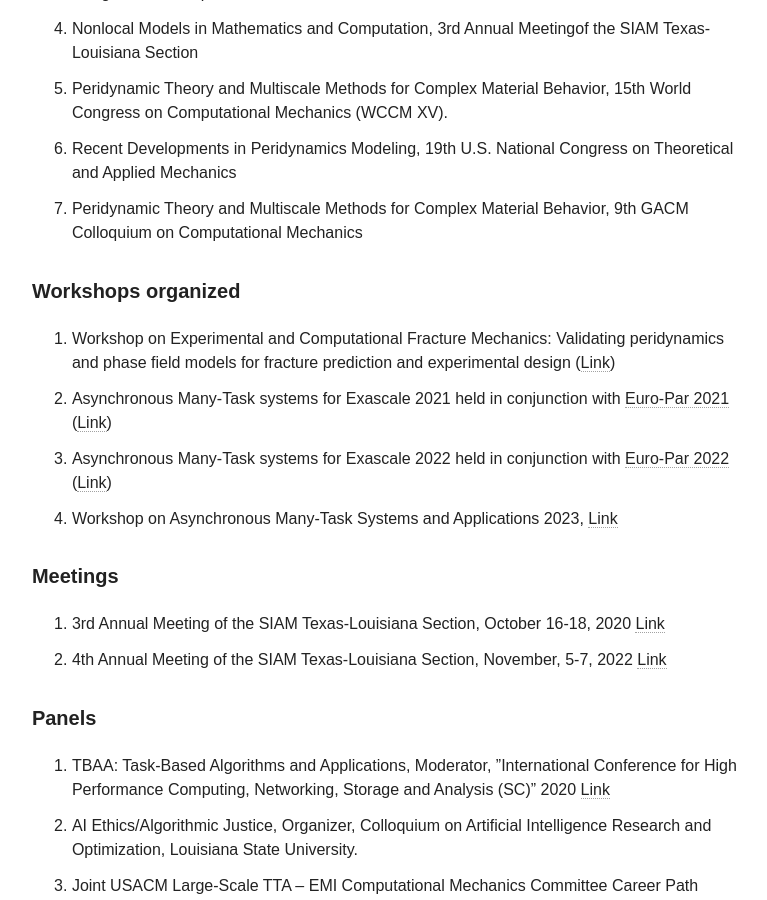
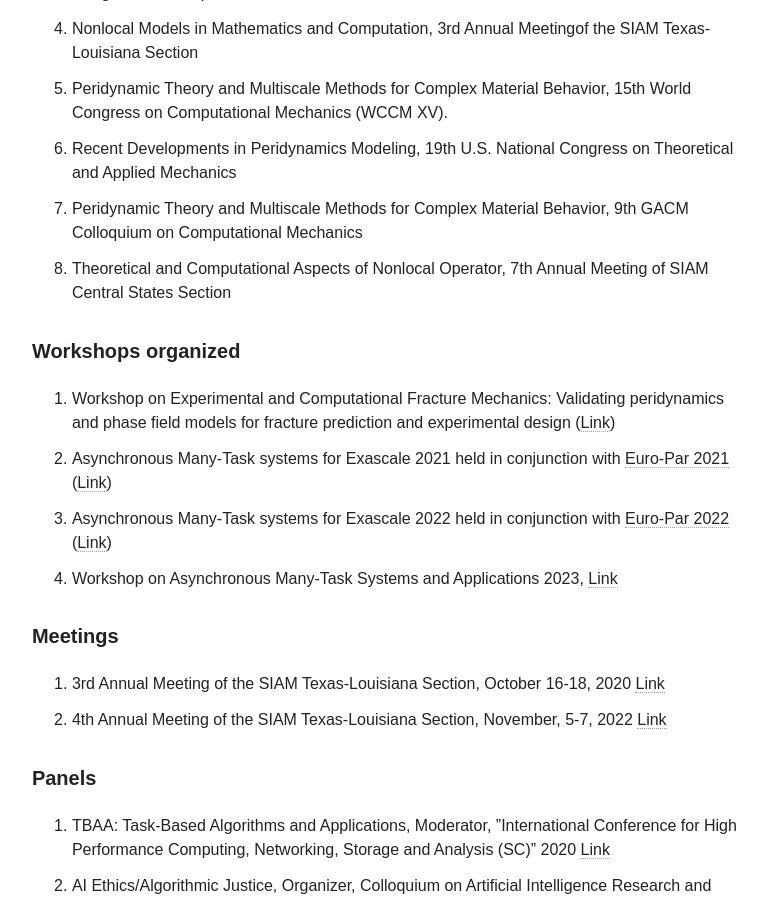
Before and after one commit to diehlpk/diehlpk.github.io, a Jekyll site: the page built from cv/index.md, in a window 1280 px wide and 900 px high, scrolled down 5209 px. Shown: the whole window, without its empty margins (254-1021 px from the left). Built offline with Jekyll 4.4.1, drawn with Linux system fonts in a browser that asks for light colours; nearby versions of some CDN libraries; some web fonts are replaced.

Commit message:
Update CV

```diff
--- a/cv/index.md
+++ b/cv/index.md
@@ -168,6 +168,7 @@
 5. Peridynamic Theory and Multiscale Methods for Complex Material Behavior, 15th World Congress on Computational Mechanics (WCCM XV).
 6. Recent Developments in Peridynamics Modeling, 19th U.S. National Congress on Theoretical and Applied Mechanics
 7. Peridynamic Theory and Multiscale Methods for Complex Material Behavior, 9th GACM Colloquium on Computational Mechanics
+8. Theoretical and Computational Aspects of Nonlocal Operator, 7th Annual Meeting of SIAM Central States Section
 
 ##### Workshops organized
 
```
Also changed, not shown: 2 other files.
